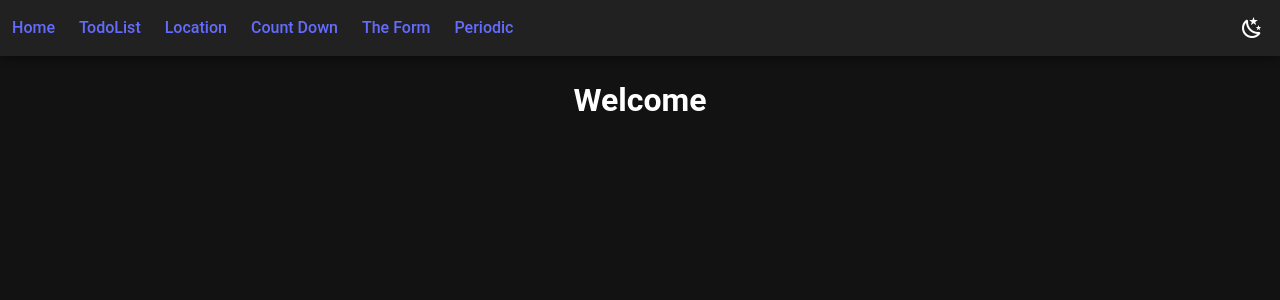
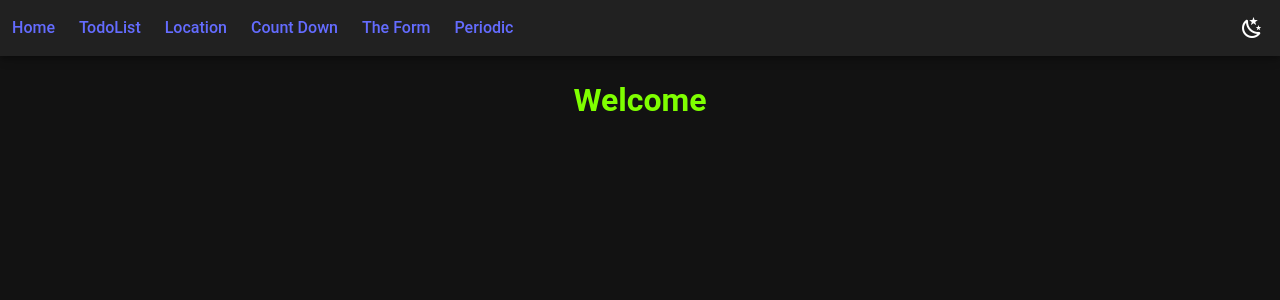
Before and after one commit to hastec-fr/github-demo, a Vue app: page / in a window 1280 px wide. Shown: the top 300 px of the page. Built offline with nearby package versions, Linux system fonts and the light colour scheme.

Commit message:
Test deployment by container

```diff
--- a/src/components/Home.vue
+++ b/src/components/Home.vue
@@ -1,5 +1,5 @@
 <template>
-  <h1 class="text-center my-5">Welcome</h1>
+  <h1 class="text-center my-5" style="color:chartreuse">Welcome</h1>
 </template>
 
 <script setup lang="ts">
```
